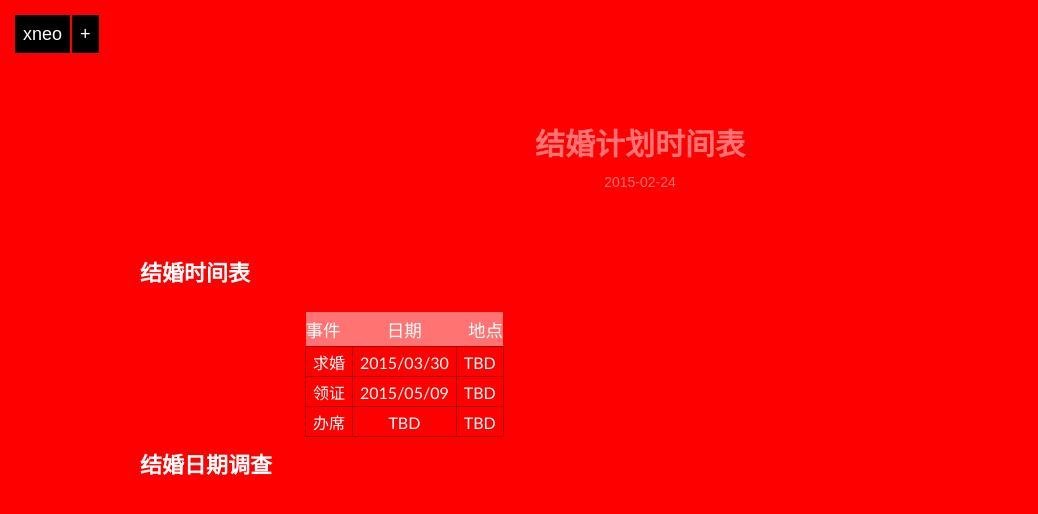
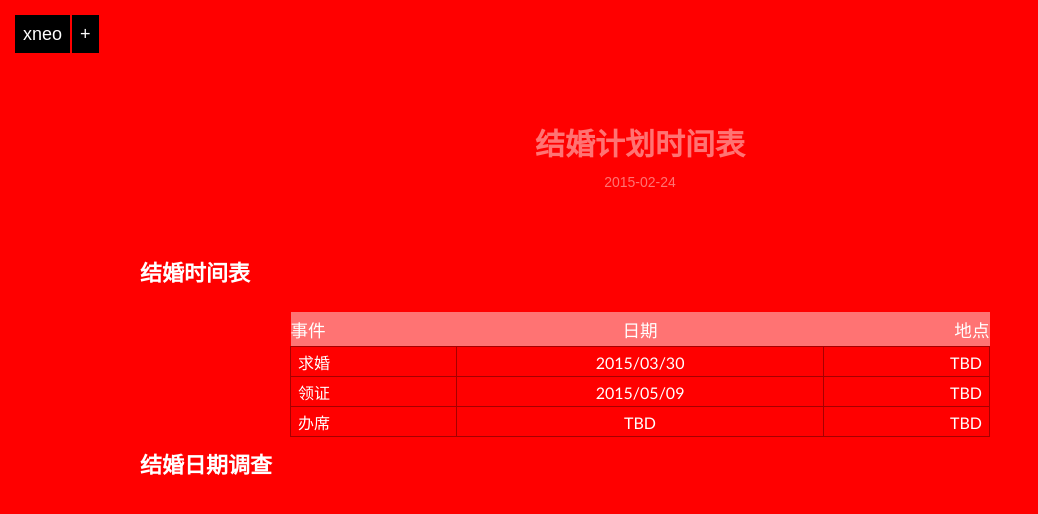
Before and after one commit to tuoerzhang/xneo123.github.io, a Jekyll site: the page built from _posts/wedding/2015-02-24-wedding-plan.md, in a window 1280 px wide. Shown: the top 514 px of the page, without its empty margins (0-1038 px from the left). Built offline with Jekyll 4.4.1, drawn with Linux system fonts in a browser that asks for light colours; Markdown is read by kramdown in place of the engine named in the settings.

Commit message:
change width for table

```diff
--- a/_layouts/wedding.html
+++ b/_layouts/wedding.html
@@ -21,7 +21,7 @@ layout: default
 	.wedding-entry ol li{margin-bottom:5px;list-style:decimal;line-height:1.1em;}
 	.wedding-entry blockquote{margin-left:25px;font-size:14px;font-style:italic}
 	.wedding-entry img{max-width:670px;display:block;margin:10px auto;}
-	.wedding-entry table{font-family:"Trebuchet MS", Arial, Helvetica, sans-serif;border-collapse:collapse;text-align:left;border-spacing:0;max-width:670px;display:block;margin:10px auto;}
+	.wedding-entry table{font-family:"Trebuchet MS", Arial, Helvetica, sans-serif;border-collapse:collapse;text-align:left;border-spacing:0;width:100%;margin: 10px auto;max-width: 700px}
 	.wedding-entry th{font-size:1.1em;padding-top:5px;padding-bottom:4px;background-color:#FF7373;color:#ffffff;}
 	.wedding-entry td{font-size:1em;border:1px solid #A60000;padding:3px 7px 2px 7px;}
 
```
